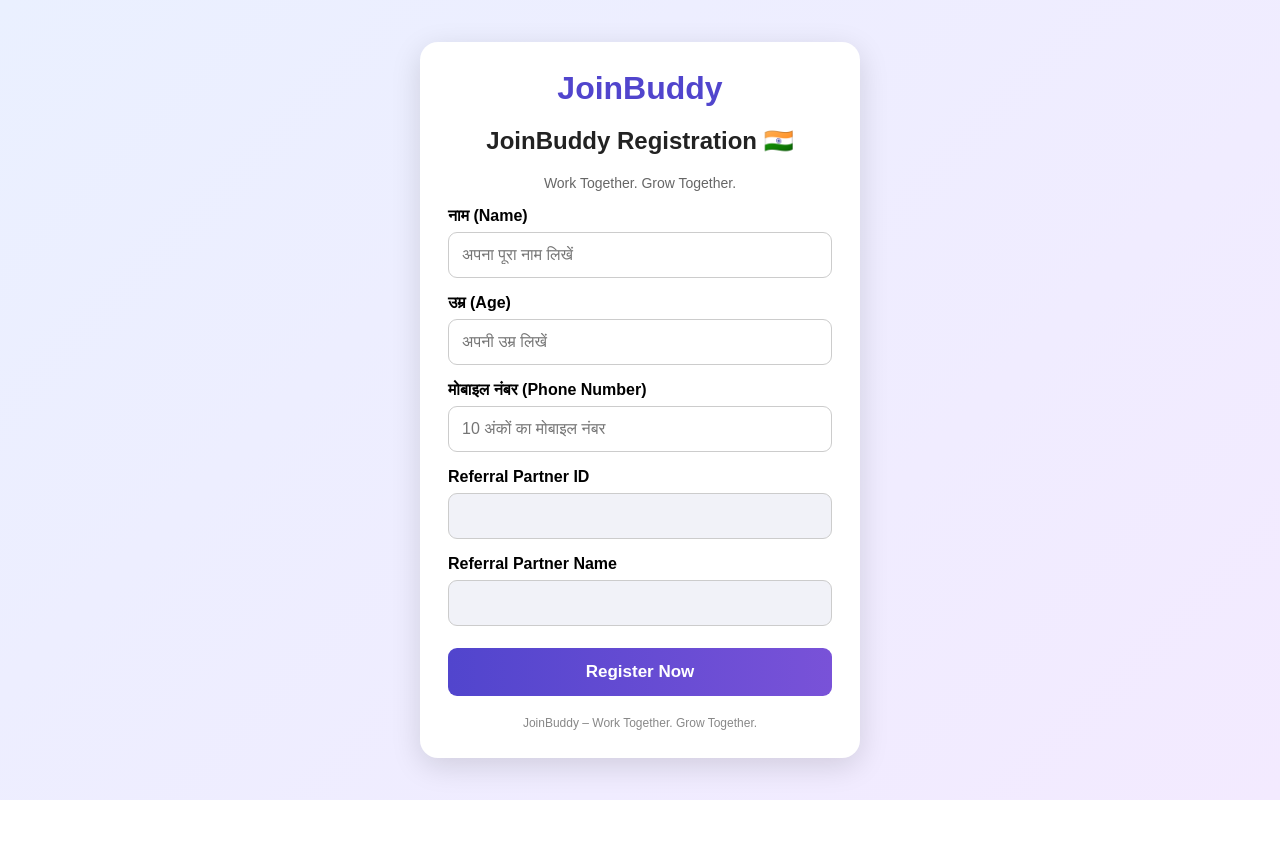
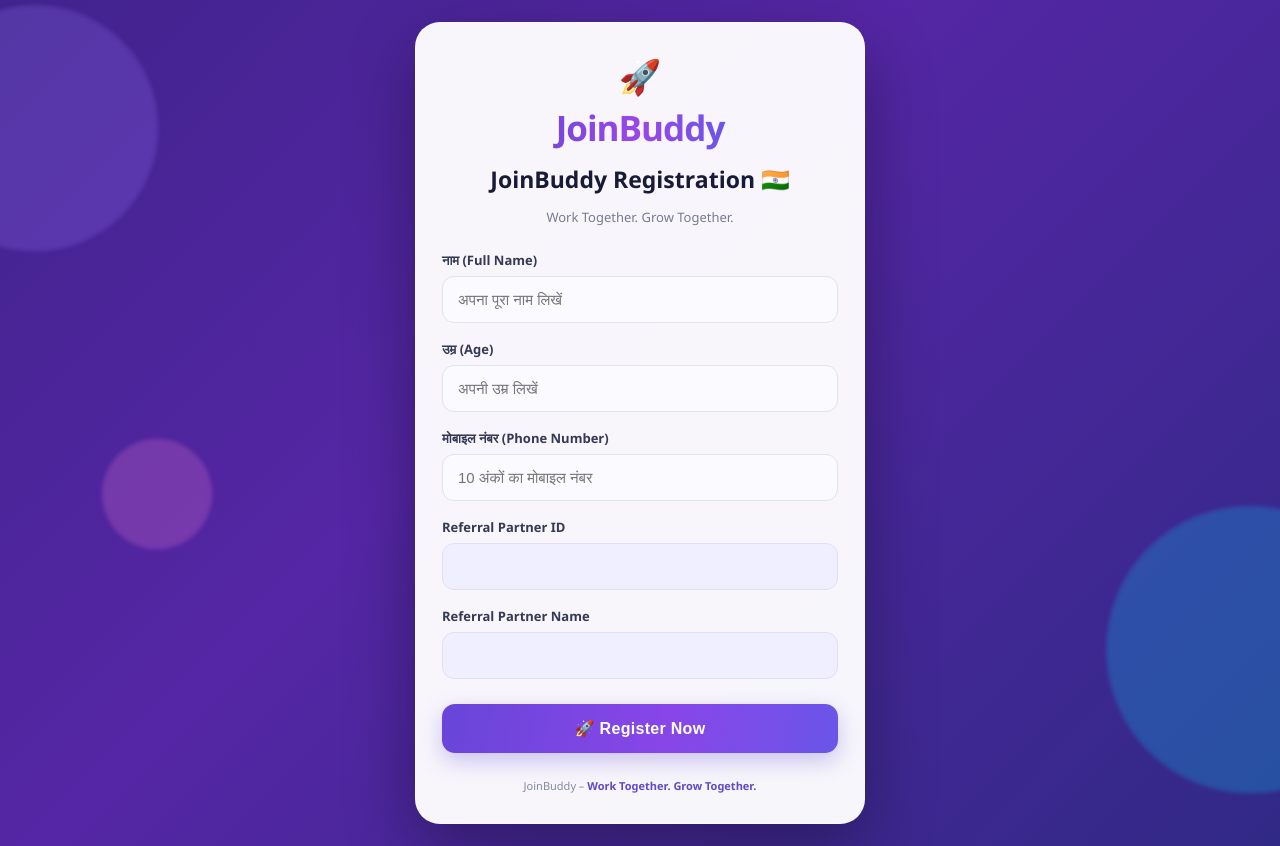
Before and after one commit to joinbuddy-platform/joinbuddy, a plain HTML site: page referral-registration.html in a window 1280 px wide. Before the commit the page ends 800 px from the top, so only its background shows below. Drawn offline with Linux system fonts and the light colour scheme.

Commit message:
Modern referral registration design

```diff
--- a/referral-registration.html
+++ b/referral-registration.html
@@ -1,82 +1,267 @@
-
 <!DOCTYPE html>
 <html lang="hi">
 <head>
 <meta charset="UTF-8">
 <meta name="viewport" content="width=device-width, initial-scale=1.0">
-<title>JoinBuddy Registration</title>
+<title>JoinBuddy | Registration</title>
 
 <style>
 *{box-sizing:border-box}
+
 body{
  margin:0;
- padding:20px;
+ padding:22px 16px;
  min-height:100vh;
  display:flex;
  align-items:center;
  justify-content:center;
- font-family:Arial,sans-serif;
- background:linear-gradient(135deg,#eaf0ff,#f3eaff);
+ font-family:'Segoe UI',Arial,sans-serif;
+ background:linear-gradient(135deg,#080d2c,#25206b,#5526a5,#172b70);
+ background-size:300% 300%;
+ animation:bgMove 12s ease infinite;
+ overflow-x:hidden;
+ position:relative;
 }
+
+@keyframes bgMove{
+ 0%{background-position:0% 50%}
+ 50%{background-position:100% 50%}
+ 100%{background-position:0% 50%}
+}
+
+.orb{
+ position:fixed;
+ border-radius:50%;
+ filter:blur(2px);
+ opacity:.22;
+ pointer-events:none;
+ animation:float 9s ease-in-out infinite alternate;
+}
+.orb.one{
+ width:230px;height:230px;
+ background:#9b7bff;
+ top:5%;left:-80px;
+}
+.orb.two{
+ width:280px;height:280px;
+ background:#00d9ff;
+ bottom:0;right:-110px;
+ animation-delay:2s;
+}
+.orb.three{
+ width:110px;height:110px;
+ background:#ff83dc;
+ top:55%;left:8%;
+ animation-delay:4s;
+}
+
+@keyframes float{
+ from{transform:translateY(0) scale(1)}
+ to{transform:translateY(-45px) scale(1.12)}
+}
+
 .container{
+ position:relative;
+ z-index:2;
  width:100%;
- max-width:440px;
- background:white;
- padding:28px;
- border-radius:18px;
- box-shadow:0 8px 30px #0002;
+ max-width:450px;
+ padding:30px 26px;
+ border:1px solid #ffffff55;
+ border-radius:25px;
+ background:rgba(255,255,255,.96);
+ box-shadow:0 25px 70px #0005;
+ animation:cardEnter .8s cubic-bezier(.2,.8,.2,1);
 }
+
+@keyframes cardEnter{
+ from{opacity:0;transform:translateY(35px) scale(.96)}
+ to{opacity:1;transform:translateY(0) scale(1)}
+}
+
 .logo{
  text-align:center;
- font-size:32px;
- font-weight:bold;
- color:#5145cd;
+ font-size:35px;
+ font-weight:900;
+ letter-spacing:-1px;
+ background:linear-gradient(90deg,#5145cd,#9b46e8,#2869e8);
+ -webkit-background-clip:text;
+ background-clip:text;
+ color:transparent;
 }
-h2{text-align:center;color:#222}
-.subtitle{text-align:center;color:#666;font-size:14px}
-label{display:block;margin:16px 0 7px;font-weight:bold}
+
+.logo-icon{
+ display:block;
+ text-align:center;
+ font-size:34px;
+ margin-bottom:5px;
+}
+
+h2{
+ text-align:center;
+ color:#171b38;
+ font-size:23px;
+ margin:12px 0 5px;
+}
+
+.subtitle{
+ text-align:center;
+ color:#777b94;
+ font-size:13px;
+ margin-bottom:25px;
+}
+
+label{
+ display:block;
+ margin:17px 0 7px;
+ color:#343956;
+ font-size:13px;
+ font-weight:700;
+}
+
 input{
  width:100%;
- padding:13px;
- border:1px solid #ccc;
- border-radius:9px;
- font-size:16px;
+ padding:14px 15px;
+ border:1.5px solid #e1e3f0;
+ border-radius:12px;
+ font-size:15px;
+ color:#252943;
+ background:#fafaff;
+ outline:none;
+ transition:.3s ease;
 }
-input[readonly]{background:#f1f2f8}
+
+input:focus{
+ border-color:#7354e8;
+ background:#fff;
+ box-shadow:0 0 0 4px #7354e822;
+ transform:translateY(-2px);
+}
+
+input[readonly]{
+ background:#f0efff;
+ color:#5542bb;
+ font-weight:700;
+ border-color:#e2dcff;
+}
+
 button{
  width:100%;
- padding:14px;
- margin-top:22px;
+ padding:15px;
+ margin-top:25px;
  border:0;
- border-radius:9px;
- background:linear-gradient(90deg,#5145cd,#7952d8);
+ border-radius:13px;
+ background:linear-gradient(100deg,#5145cd,#8846e8,#4269e9);
+ background-size:200% 100%;
  color:white;
- font-size:17px;
- font-weight:bold;
+ font-size:16px;
+ font-weight:800;
+ letter-spacing:.3px;
  cursor:pointer;
+ box-shadow:0 8px 22px #6048d94d;
+ transition:.3s;
+ animation:buttonGlow 3s ease infinite;
 }
-button:disabled{opacity:.6}
-#message{display:none;text-align:center;padding:20px 5px}
-.success{color:#168447;font-size:25px;font-weight:bold}
-.small{font-size:14px;color:#666;line-height:1.7}
-.footer{text-align:center;color:#888;font-size:12px;margin-top:20px}
+
+@keyframes buttonGlow{
+ 0%,100%{background-position:0% 50%}
+ 50%{background-position:100% 50%}
+}
+
+button:active{
+ transform:scale(.97);
+}
+
+button:hover{
+ transform:translateY(-3px);
+ box-shadow:0 12px 28px #6048d966;
+}
+
+button:disabled{
+ opacity:.6;
+ cursor:not-allowed;
+ transform:none;
+}
+
+#message{
+ display:none;
+ text-align:center;
+ padding:25px 5px 5px;
+ animation:cardEnter .7s ease;
+}
+
+.success-icon{
+ font-size:65px;
+ animation:pop .7s ease;
+}
+
+@keyframes pop{
+ 0%{transform:scale(.3);opacity:0}
+ 70%{transform:scale(1.2)}
+ 100%{transform:scale(1);opacity:1}
+}
+
+.success{
+ color:#168b58;
+ font-size:27px;
+ font-weight:900;
+ margin:12px 0;
+}
+
+.success-text{
+ color:#424763;
+ line-height:1.7;
+ font-size:15px;
+}
+
+.small{
+ font-size:13px;
+ color:#777b94;
+ line-height:1.7;
+}
+
+.footer{
+ text-align:center;
+ color:#8589a1;
+ font-size:11px;
+ margin-top:25px;
+}
+
+.footer span{
+ color:#6049cb;
+ font-weight:800;
+}
+
+@media(max-width:380px){
+ .container{padding:25px 19px}
+ .logo{font-size:31px}
+ h2{font-size:20px}
+}
 </style>
 </head>
 
 <body>
+
+<div class="orb one"></div>
+<div class="orb two"></div>
+<div class="orb three"></div>
+
 <div class="container">
 
+<div class="logo-icon">🚀</div>
 <div class="logo">JoinBuddy</div>
+
 <h2>JoinBuddy Registration 🇮🇳</h2>
 <p class="subtitle">Work Together. Grow Together.</p>
 
 <form id="registrationForm">
 
-<label>नाम (Name)</label>
-<input type="text" id="name" required placeholder="अपना पूरा नाम लिखें">
+<label>नाम (Full Name)</label>
+<input type="text" id="name" required maxlength="100"
+placeholder="अपना पूरा नाम लिखें">
 
 <label>उम्र (Age)</label>
-<input type="number" id="age" required min="18" max="100" placeholder="अपनी उम्र लिखें">
+<input type="number" id="age" required min="18" max="100"
+placeholder="अपनी उम्र लिखें">
 
 <label>मोबाइल नंबर (Phone Number)</label>
 <input type="tel" id="phone" required maxlength="10"
@@ -89,31 +274,39 @@ button:disabled{opacity:.6}
 <label>Referral Partner Name</label>
 <input type="text" id="partnerName" readonly required>
 
-<button type="submit" id="registerBtn">Register Now</button>
+<button type="submit" id="registerBtn">
+🚀 Register Now
+</button>
+
 </form>
 
 <div id="message">
- <div class="success">🎉 Congratulations!</div>
+ <div class="success-icon">🎉</div>
+ <div class="success">Congratulations!</div>
+
  <h3>आपका Registration सफलतापूर्वक पूरा हो गया है।</h3>
- <p class="small">
+
+ <p class="success-text">
  JoinBuddy में आपका स्वागत है। अब WhatsApp Community से जुड़ें।
  </p>
+
  <p class="small" id="communityInfo">
  WhatsApp Community Link अभी जोड़ा नहीं गया है।
  </p>
+
  <button type="button" id="joinBtn">
- Join WhatsApp Community
+ 💬 Join WhatsApp Community
  </button>
 </div>
 
 <div class="footer">
-JoinBuddy – Work Together. Grow Together.
+JoinBuddy – <span>Work Together. Grow Together.</span>
 </div>
 
 </div>
 
 <script>
-const SCRIPT_URL = "https://script.google.com/macros/s/AKfycbzZ6FxhGlEOBf0ilCmk0Fxw1YOVQEnyjxujCA6DbIu-OvqUjly0dVRsSrpe2k_SGyp9SQ/exec";
+const SCRIPT_URL = "https://script.google.com/macros/s/AKfycbzQHzStyjVV5RGy78kjyAx6wL3sRV5bENJzJAqLa8eCgcApiB9fiQd3lbvKZrz5ltkg/exec";
 
 // बाद में यहाँ अपना WhatsApp Community Invite Link डालें
 const COMMUNITY_LINK = "यहाँ अपना WhatsApp Community Invite Link डालें";
@@ -128,11 +321,11 @@ document.getElementById("partnerName").value =
 
 function communityAvailable(){
  return COMMUNITY_LINK.startsWith("https://") &&
-        COMMUNITY_LINK !== "https://";
+ !COMMUNITY_LINK.includes("यहाँ अपना");
 }
 
 document.getElementById("registrationForm")
-.addEventListener("submit", function(e){
+.addEventListener("submit",function(e){
 
  e.preventDefault();
 
@@ -154,6 +347,11 @@ document.getElementById("registrationForm")
   return;
  }
 
+ if(!Number.isInteger(Number(age)) || Number(age)<18 || Number(age)>100){
+  alert("उम्र 18 से 100 के बीच होनी चाहिए।");
+  return;
+ }
+
  btn.disabled = true;
  btn.innerText = "Registration हो रहा है...";
 
@@ -163,14 +361,13 @@ document.getElementById("registrationForm")
   joinTab = window.open("about:blank","_blank");
  }
 
- const callbackName =
-   "joinBuddyCallback_" + Date.now();
-
+ const callbackName = "joinBuddyCallback_" + Date.now();
  const script = document.createElement("script");
  let completed = false;
+ let timer;
 
  function finish(result){
-   if(completed) return;
+  if(completed)return;
   completed = true;
 
   clearTimeout(timer);
@@ -178,19 +375,19 @@ document.getElementById("registrationForm")
   script.remove();
 
   if(!result || !result.success){
-     if(joinTab) joinTab.close();
+   if(joinTab)joinTab.close();
 
    alert(result && result.message
     ? result.message
     : "Registration सफल नहीं हुआ। कृपया दोबारा कोशिश करें।");
 
    btn.disabled = false;
-     btn.innerText = "Register Now";
+   btn.innerText = "🚀 Register Now";
    return;
   }
 
-   document.getElementById("registrationForm").style.display = "none";
-   document.getElementById("message").style.display = "block";
+  document.getElementById("registrationForm").style.display="none";
+  document.getElementById("message").style.display="block";
 
   if(communityAvailable()){
    document.getElementById("communityInfo").innerText =
@@ -207,19 +404,19 @@ document.getElementById("registrationForm")
 
   }else{
    document.getElementById("communityInfo").innerText =
-       "यहाँ अपना WhatsApp Community Invite Link डालें। Link जुड़ने के बाद आप Community Join कर सकेंगे।";
+    "WhatsApp Community Link अभी जोड़ा नहीं गया है। Link जुड़ने के बाद आप Community Join कर सकेंगे।";
   }
  }
 
  window[callbackName] = finish;
 
  const query = new URLSearchParams({
-   callback: callbackName,
-   name: name,
-   age: age,
-   phone: phone,
-   partnerId: partnerId,
-   partnerName: partnerName
+  callback:callbackName,
+  name:name,
+  age:age,
+  phone:phone,
+  partnerId:partnerId,
+  partnerName:partnerName
  });
 
  script.src = SCRIPT_URL + "?" + query.toString();
@@ -231,7 +428,7 @@ document.getElementById("registrationForm")
   });
  };
 
- const timer = setTimeout(function(){
+ timer = setTimeout(function(){
   finish({
    success:false,
    message:"Server का जवाब नहीं मिला। कृपया कुछ देर बाद कोशिश करें।"
```
Lines whose indentation alone changed are shown as unchanged.
